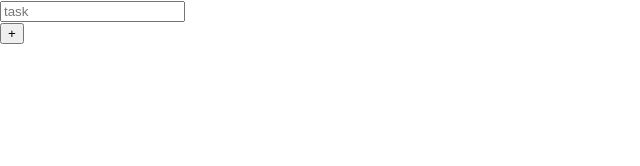
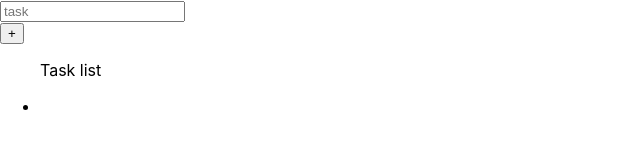
Before and after one commit to arielgomezmendez/to-do-app-react-1, a React (Create React App) app: page / in a window 1280 px wide. Shown: the top 166 px of the page, without its empty margins (0-640 px from the left). Built offline with nearby package versions, Linux system fonts and the light colour scheme.

Commit message:
Create Task component

```diff
--- a/src/App.js
+++ b/src/App.js
@@ -1,10 +1,15 @@
 import './App.css';
 import Form from './components/Form/Form';
+import Task from './components/Task/Task';
 
 function App() {
   return (
     <div className="App">
       <Form/>
+      <ul> Task list
+        <Task/>
+
+      </ul>
     </div>
   );
 }
--- /dev/null
+++ b/src/components/Task/Task.js
@@ -0,0 +1,14 @@
+import React from 'react'
+
+const Task = () => {
+    return (
+        <div>
+            <li>
+                <p></p>
+                <span></span>
+            </li>
+        </div>
+    )
+}
+
+export default Task
```
